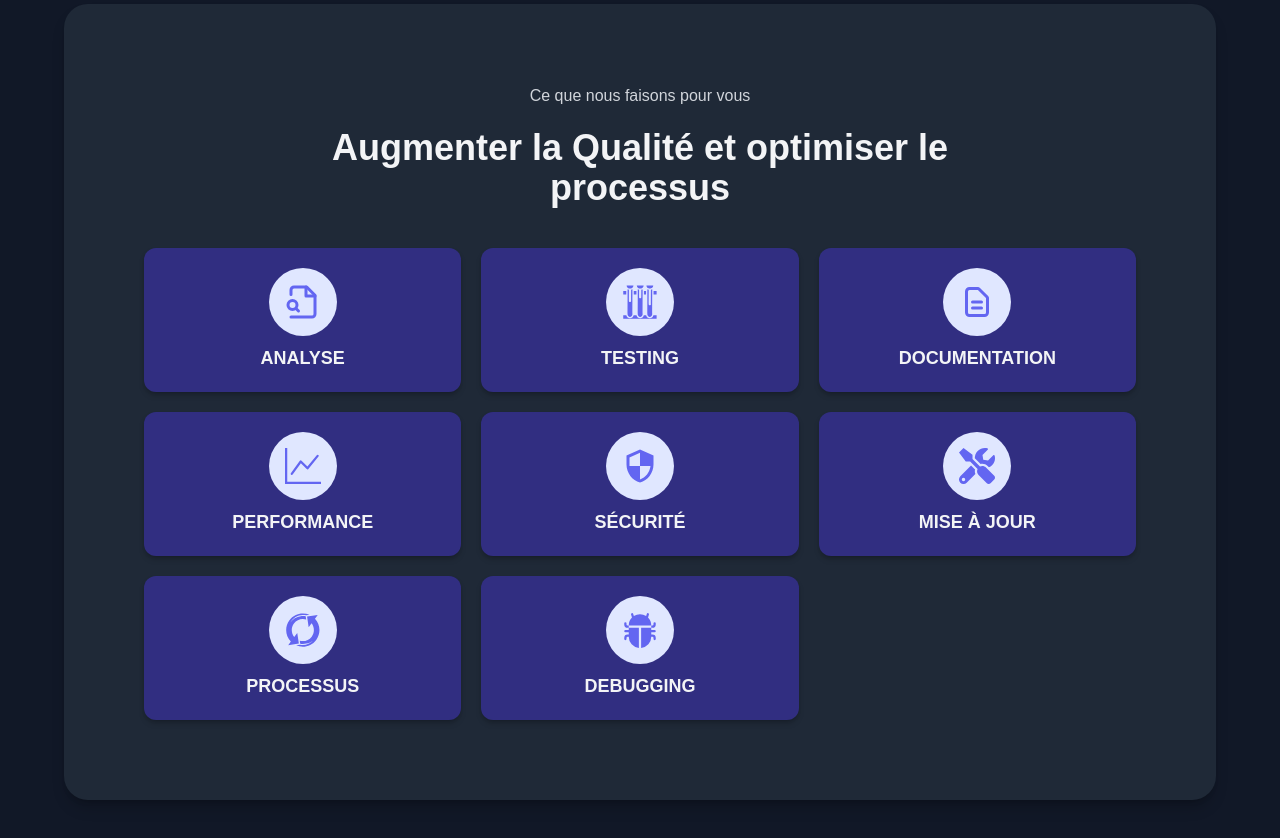
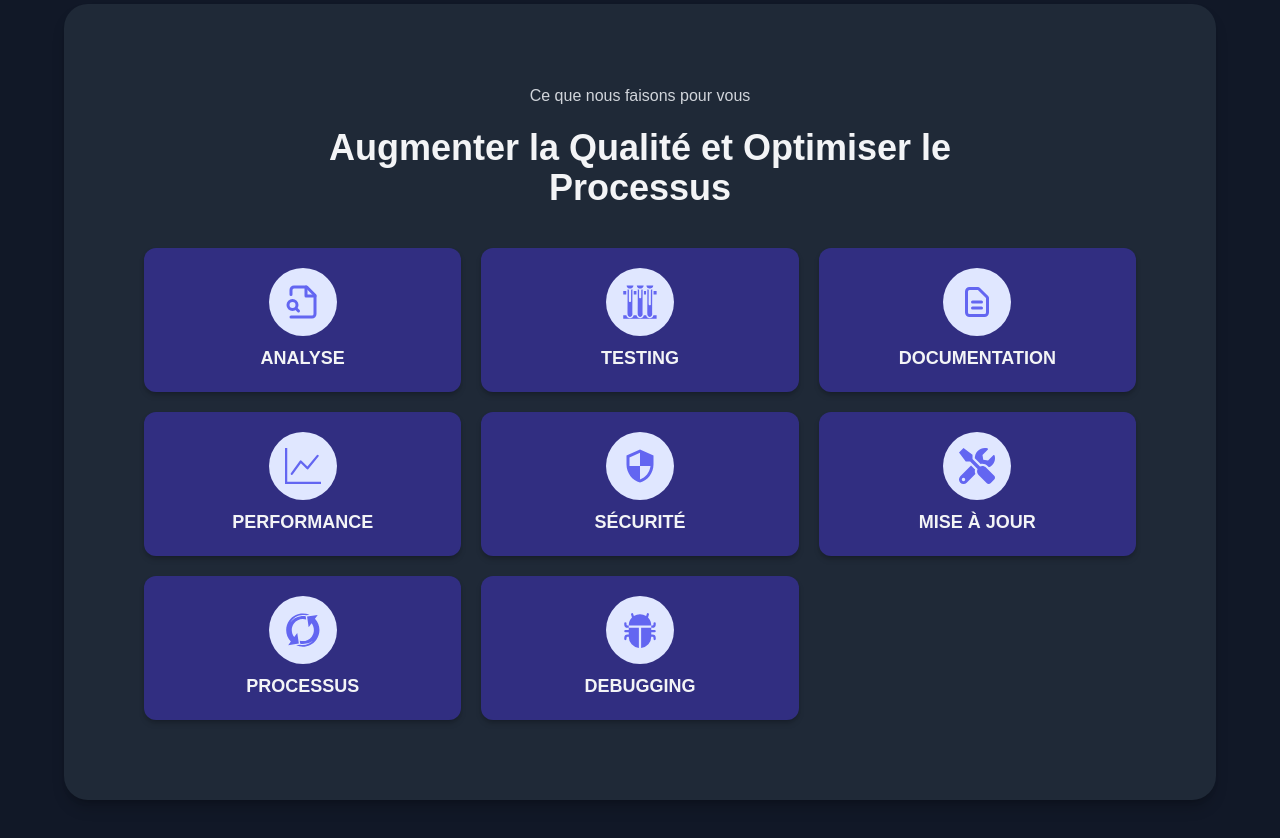
Before and after one commit to erischon/the-dizalch-project, a Next.js app: page / in a window 1280 px wide. Shown: the part 3020-3858 px from the top of the page. Built offline with nearby package versions, Linux system fonts and the light colour scheme.

Commit message:
Update infos.js

```diff
--- a/src/data/infos.js
+++ b/src/data/infos.js
@@ -154,7 +154,7 @@ export const sections = {
   },
   services: {
     header: "Ce que nous faisons pour vous",
-    title: "Augmenter la Qualité et optimiser le processus",
+    title: "Augmenter la Qualité et Optimiser le Processus",
   },
   expertise: {
     header: "Notre expertise",
```
